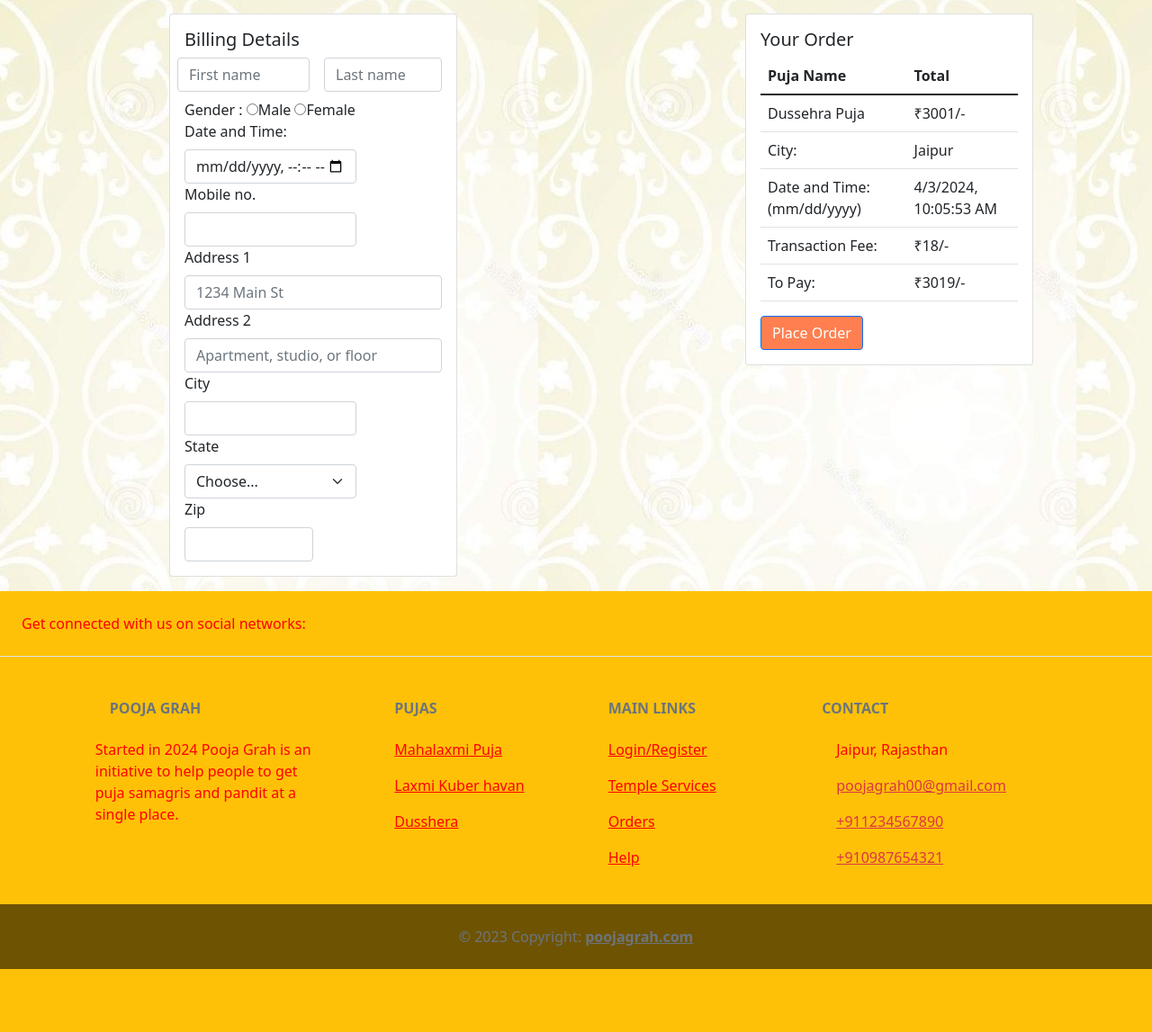
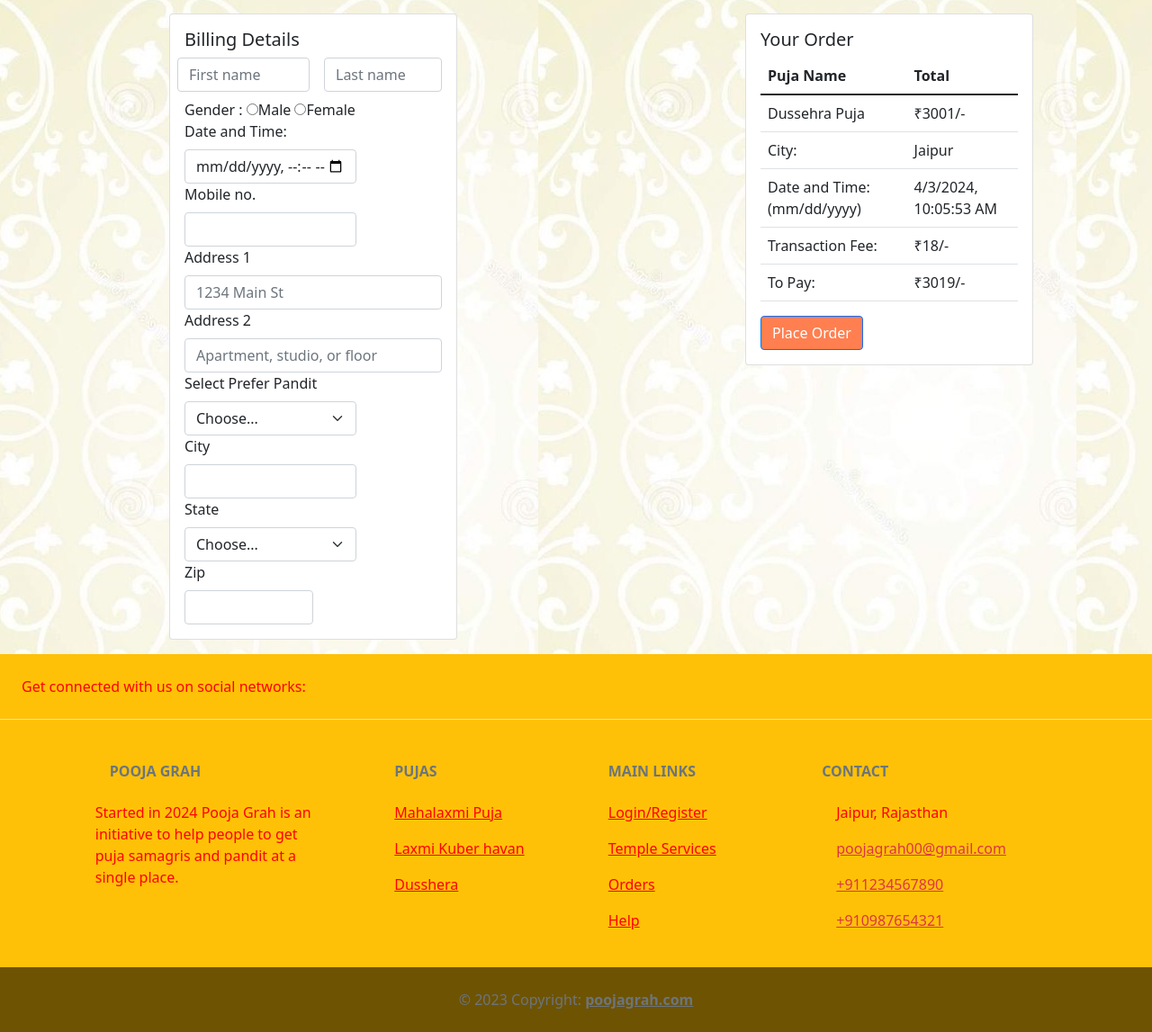
Before and after one commit to Muskan-kumawat/Pooja-Grah, a Django app: page /puja/9/order/ in a window 1280 px wide. Shown: the part 71-1218 px from the top of the page at 90% size. Before the commit the page ends 1148 px from the top, so only its background shows below. Run offline with Django 3.2, Linux system fonts and the light colour scheme; a user stored in the database is signed in; data comes from the database, SQL or seed files in the repository; parts of the project's set-up code (start-up, migrations or seed data) failed here and were passed over; some libraries are stand-ins or nearby versions.

Commit message:
Update Order.html

```diff
--- a/main/templates/Order.html
+++ b/main/templates/Order.html
@@ -128,6 +128,19 @@
                               <div class="col-8 col-md-12">
                                 <label for="inputAddress2" class="form-label">Address 2</label>
                                 <input name="address2" type="text" class="form-control" id="inputAddress2" placeholder="Apartment, studio, or floor" required>
+                              </div>
+                              <div class="col-8 col-md-8">
+                                <label for="inputState" class="form-label">Select Prefer Pandit</label>
+                                <select name="pandit" id="inputpandit" class="form-select" required>
+                                  <option selected>Choose...</option>
+                                  <option value="Ram Ji Pandit">Ram Ji Pandit</option>
+                                  <option value="Jitendra Shashtri">Jitendra Shashtri</option>
+                                  <option value="Suresh Mishra">Suresh Mishra</option>
+                                  <option value="Paritosh Maheshwari">Paritosh Maheshwari</option>
+                                  <option value="Acharya Guruswami">Acharya Guruswami</option>
+                                  <option value="Sri Hariprasad Sharma">Sri Hariprasad Sharma</option>
+
+                                </select>
                               </div>
                               <div class="col-8 col-md-8">
                                 <label for="inputCity" class="form-label">City</label>
```
